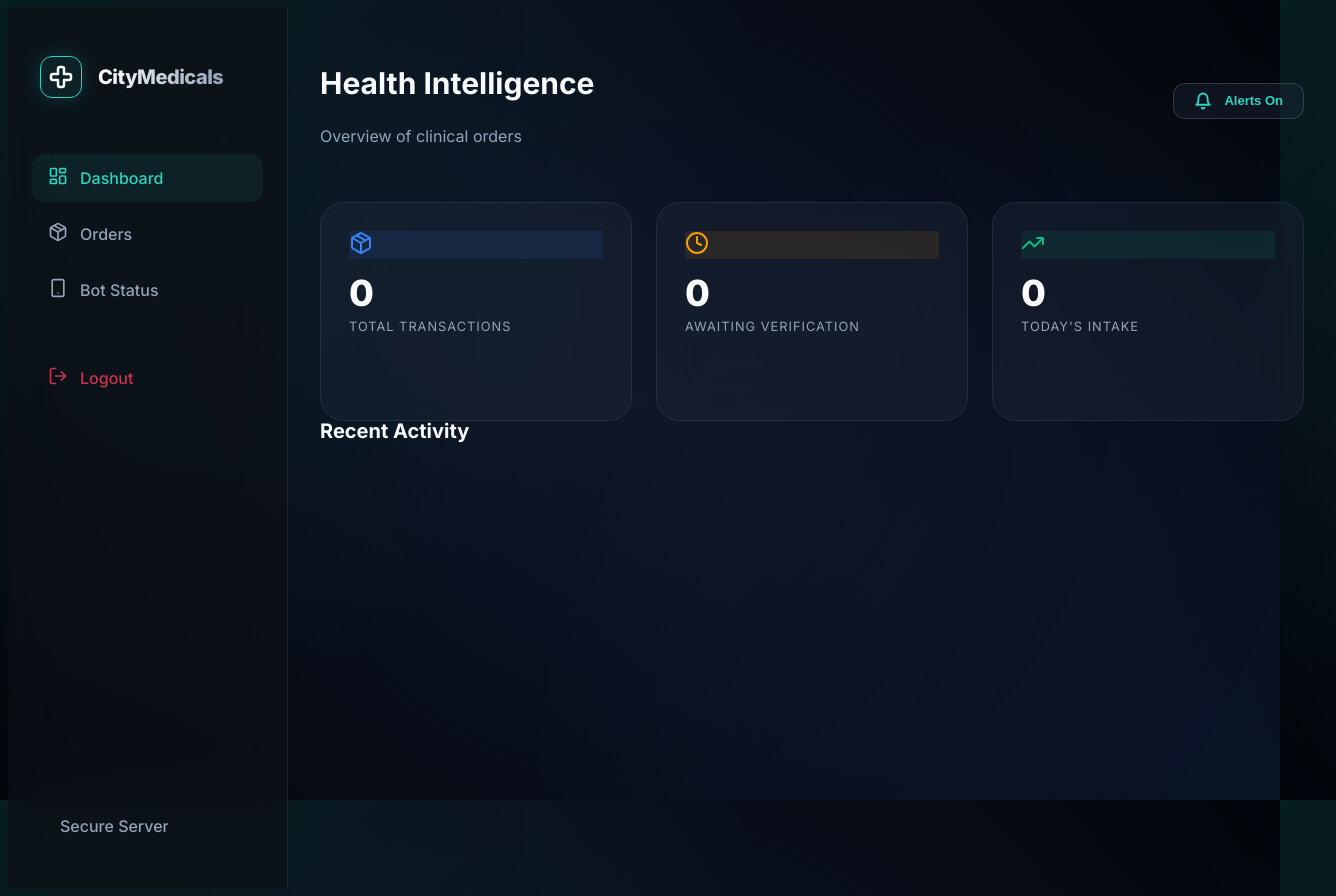
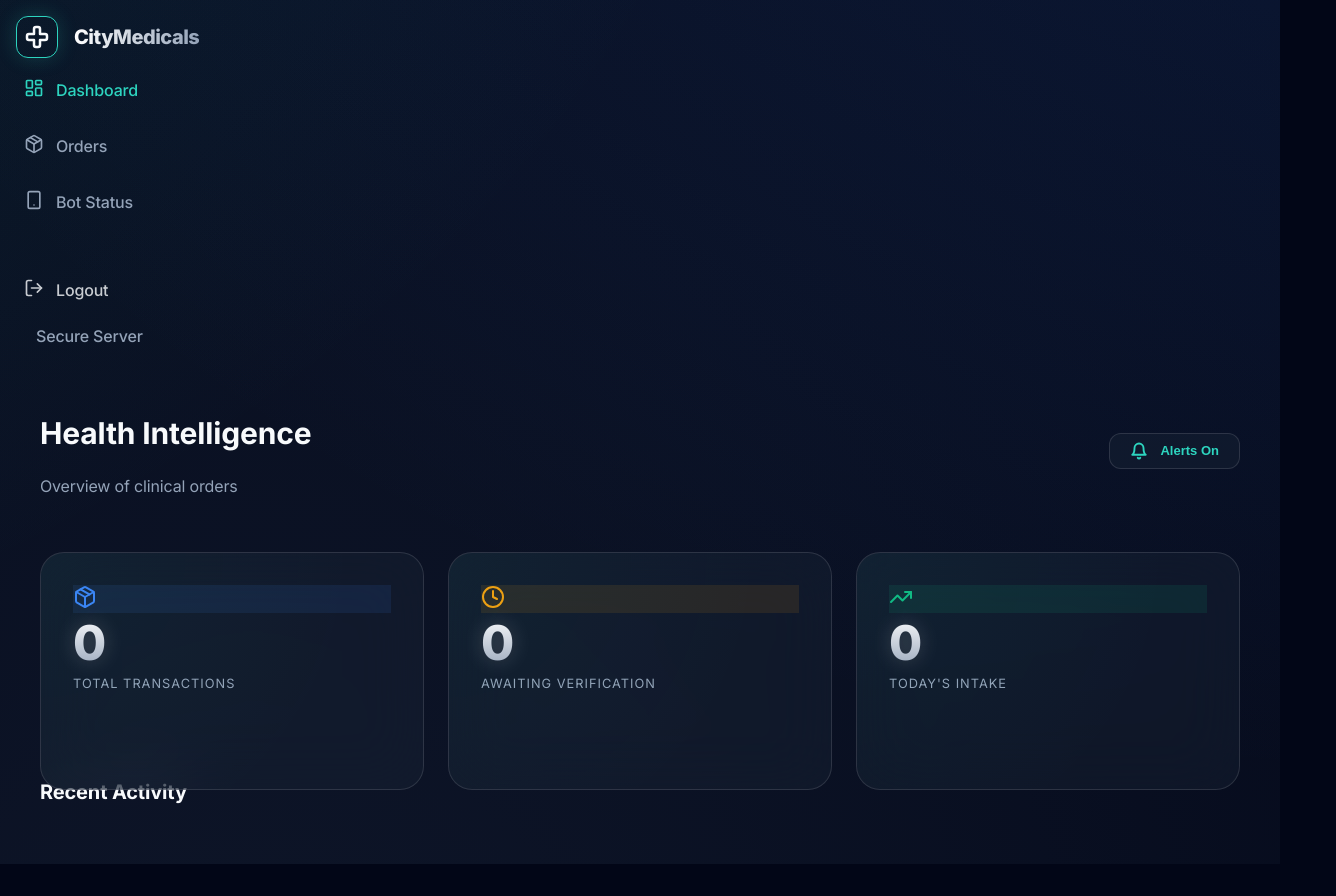
Before and after one commit to hanan-kzzz/city-medicals-bot, a browser extension: page public/index.html in a window 1280 px wide. Shown: the whole page, 1336 px wide, since content can reach past the window. After the commit the page ends 864 px from the top, so only its background shows below. Drawn offline with Linux system fonts and the light colour scheme; no server answers; sample sign-in values are in the browser's storage; some icons are missing.

Commit message:
UI Transformation: Hyper-Modern Futuristic Medical Overhaul with Animated Mesh and Pulsing Glows

```diff
--- a/public/style.css
+++ b/public/style.css
@@ -1,61 +1,51 @@
 :root {
     --primary: #2dd4bf;
-    --primary-glow: rgba(45, 212, 191, 0.4);
-    --primary-muted: rgba(45, 212, 191, 0.08);
+    --primary-glow: rgba(45, 212, 191, 0.5);
     --secondary: #3b82f6;
-    --bg-dark: #010409;
-    --bg-glass: rgba(13, 17, 23, 0.7);
-    --bg-card: rgba(30, 41, 59, 0.4);
-    --border: rgba(255, 255, 255, 0.08);
-    --border-bright: rgba(255, 255, 255, 0.15);
+    --bg-dark: #020617;
+    --bg-glass: rgba(13, 17, 23, 0.6);
+    --bg-card: rgba(30, 41, 59, 0.35);
+    --border: rgba(255, 255, 255, 0.05);
+    --border-bright: rgba(255, 255, 255, 0.12);
     --text-primary: #f8fafc;
     --text-secondary: #94a3b8;
-    --success: #10b981;
-    --warning: #fbbf24;
-    --danger: #f43f5e;
-    --glass-blur: blur(25px);
-    --transition: all 0.4s cubic-bezier(0.23, 1, 0.32, 1);
+    --glass-blur: blur(30px);
+    --transition: all 0.5s cubic-bezier(0.16, 1, 0.3, 1);
+}
+
+@keyframes meshGradient {
+    0% { background-position: 0% 50%; }
+    50% { background-position: 100% 50%; }
+    100% { background-position: 0% 50%; }
 }
 
 body {
     background: var(--bg-dark);
     background-image:
-        radial-gradient(circle at 0% 0%, rgba(45, 212, 191, 0.12) 0%, transparent 50%),
-        radial-gradient(circle at 100% 100%, rgba(59, 130, 246, 0.12) 0%, transparent 50%),
-        radial-gradient(circle at 50% 50%, rgba(15, 23, 42, 1) 0%, transparent 100%);
-    background-attachment: fixed;
+        radial-gradient(at 0% 0%, rgba(45, 212, 191, 0.15) 0px, transparent 50%),
+        radial-gradient(at 100% 0%, rgba(59, 130, 246, 0.15) 0px, transparent 50%),
+        radial-gradient(at 50% 100%, rgba(15, 23, 42, 1) 0px, transparent 100%);
+    background-size: 200% 200%;
+    animation: meshGradient 20s ease infinite;
     color: var(--text-primary);
     font-family: 'Inter', sans-serif;
     min-height: 100vh;
     overflow-x: hidden;
+    letter-spacing: -0.01em;
 }
 
-/* Glassmorphic Container */
-.app-container {
-    display: grid;
-    grid-template-columns: 280px 1fr;
-    min-height: 100vh;
-    animation: fadeIn 0.8s ease-out;
+/* Glass Card Level 1 */
+.glass-panel {
+    background: var(--bg-glass);
+    backdrop-filter: var(--glass-blur);
+    border: 1px solid var(--border-bright);
+    box-shadow: inset 0 1px 1px rgba(255, 255, 255, 0.05);
 }
 
-@keyframes fadeIn {
-    from { opacity: 0; transform: scale(0.99); }
-    to { opacity: 1; transform: scale(1); }
-}
-
-/* Sidebar Upgrade */
-aside {
-    background: var(--bg-glass);
-    backdrop-filter: var(--glass-blur);
-    border-right: 1px solid var(--border);
-    padding: 2.5rem 1.5rem;
-    display: flex;
-    flex-direction: column;
-    gap: 3rem;
-    position: sticky;
-    top: 0;
-    height: 100vh;
-    z-index: 100;
+@keyframes pulseBorder {
+    0% { border-color: var(--border); box-shadow: 0 0 0 0 rgba(45, 212, 191, 0); }
+    50% { border-color: var(--primary-glow); box-shadow: 0 0 20px 0 rgba(45, 212, 191, 0.1); }
+    100% { border-color: var(--border); box-shadow: 0 0 0 0 rgba(45, 212, 191, 0); }
 }
 
 .logo-container {
@@ -184,20 +174,37 @@
 .stat-card {
     background: var(--bg-card);
     backdrop-filter: var(--glass-blur);
-    border: 1px solid var(--border);
-    padding: 1.75rem;
+    border: 1px solid var(--border-bright);
+    padding: 2rem;
     border-radius: 24px;
     height: 100%;
+    transition: var(--transition);
+    position: relative;
+    overflow: hidden;
 }
 
-.stat-header {
-    margin-bottom: 0.75rem;
+.stat-card::before {
+    content: '';
+    position: absolute;
+    top: 0; left: 0; width: 100%; height: 100%;
+    background: radial-gradient(circle at top left, var(--primary-glow), transparent 70%);
+    opacity: 0.1;
+}
+
+.stat-card:hover {
+    transform: translateY(-8px);
+    border-color: var(--primary);
+    box-shadow: 0 20px 50px rgba(0, 0, 0, 0.6);
 }
 
 .stat-value {
-    font-size: 2.25rem;
-    font-weight: 800;
+    font-size: 3rem;
+    font-weight: 900;
     margin-bottom: 0.25rem;
+    background: linear-gradient(to bottom, #fff, var(--text-secondary));
+    -webkit-background-clip: text;
+    -webkit-text-fill-color: transparent;
+    filter: drop-shadow(0 0 10px rgba(255, 255, 255, 0.2));
 }
 
 .stat-label {
@@ -241,21 +248,37 @@
 }
 
 .order-card {
-    background: rgba(30, 41, 59, 0.4);
-    backdrop-filter: blur(10px);
+    background: var(--bg-card);
+    backdrop-filter: var(--glass-blur);
     border: 1px solid var(--border);
     border-radius: 20px;
-    padding: 1rem 1.5rem;
+    padding: 1.25rem 1.75rem;
     display: grid;
     grid-template-columns: auto 2fr 1fr auto;
     align-items: center;
-    gap: 1.5rem;
+    gap: 2rem;
     transition: var(--transition);
+    position: relative;
+    overflow: hidden;
+}
+
+.order-card::after {
+    content: '';
+    position: absolute;
+    top: 0; left: 0; right: 0; bottom: 0;
+    background: linear-gradient(135deg, transparent, rgba(255, 255, 255, 0.03), transparent);
+    pointer-events: none;
 }
 
 .order-card:hover {
-    background: rgba(45, 212, 191, 0.05);
+    background: rgba(30, 41, 59, 0.5);
     border-color: var(--primary-glow);
+    transform: translateY(-5px);
+    box-shadow: 0 10px 40px rgba(0, 0, 0, 0.5);
+}
+
+.order-card.is-pending {
+    animation: pulseBorder 3s infinite ease-in-out;
 }
 
 .avatar {
@@ -339,18 +362,21 @@
     background: linear-gradient(135deg, var(--primary), var(--secondary));
     color: #fff;
     border: none;
-    padding: 0.6rem 1.5rem;
-    border-radius: 12px;
-    font-weight: 700;
-    font-size: 0.85rem;
+    padding: 0.75rem 1.75rem;
+    border-radius: 14px;
+    font-weight: 800;
+    font-size: 0.8rem;
+    text-transform: uppercase;
+    letter-spacing: 1px;
     cursor: pointer;
     transition: var(--transition);
-    box-shadow: 0 4px 15px rgba(45, 212, 191, 0.2);
+    box-shadow: 0 0 15px var(--primary-glow);
 }
 
 .btn-complete:hover {
-    transform: translateY(-2px);
-    box-shadow: 0 8px 25px rgba(45, 212, 191, 0.4);
+    transform: scale(1.05);
+    box-shadow: 0 0 25px var(--primary-glow);
+    filter: brightness(1.1);
 }
 
 /* Modal */
```
